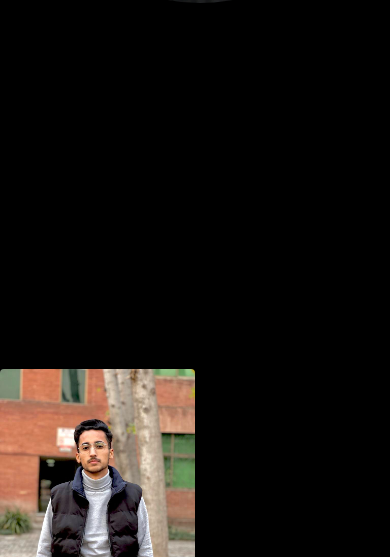
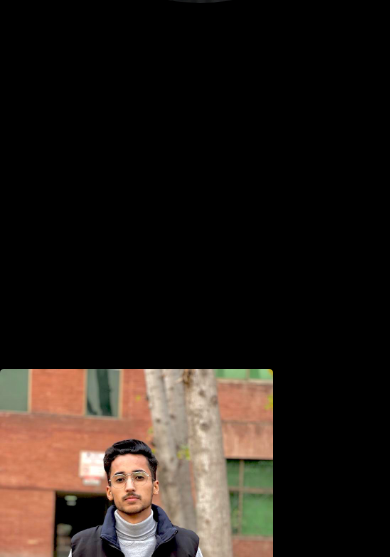
Before and after one commit to Ali-Ashad/Ali-Ashad.io, a plain HTML site: page index.html in a window 390 px wide. Shown: the part 543-1100 px from the top of the page. Drawn offline with Linux system fonts and the light colour scheme; files whose address does not match are found by name.

Commit message:
Update index.html

```diff
--- a/index.html
+++ b/index.html
@@ -152,21 +152,21 @@
 				font-size: 0.875rem;
 			}
 		}
-			@media (max-width: 768px) {
-            .about-img img {
-                width: 70%; /* Smaller width for smaller devices */
-                height: auto;
-                margin-left: 0; /* Center the image */
-            }
-        }
+			@media(max-width:768px){
+				.about-img img{
+					width:70%;
+					height:auto;
+					margin-left:0;
+				}
+			}
+		@media(max-width:576){
+			.about-img img{
+				width:50%;
+			height:auto;
+				margin-left:0;
+			}
+		}
 
-        @media (max-width: 576px) {
-            .about-img img {
-                width: 50%; /* Even smaller width for very small devices */
-                height: auto;
-                margin-left: 0; /* Center the image */
-            }
-        }
 	</style>
 
 
```
